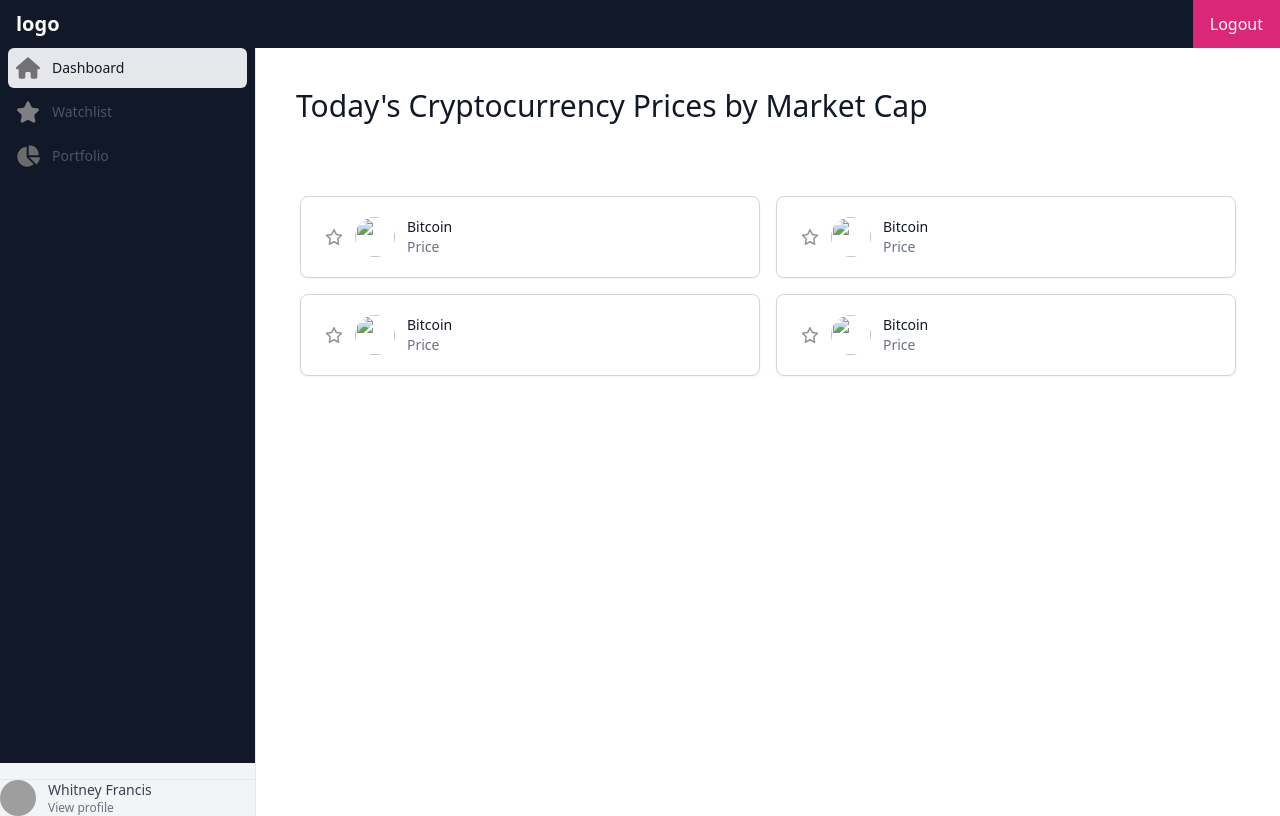
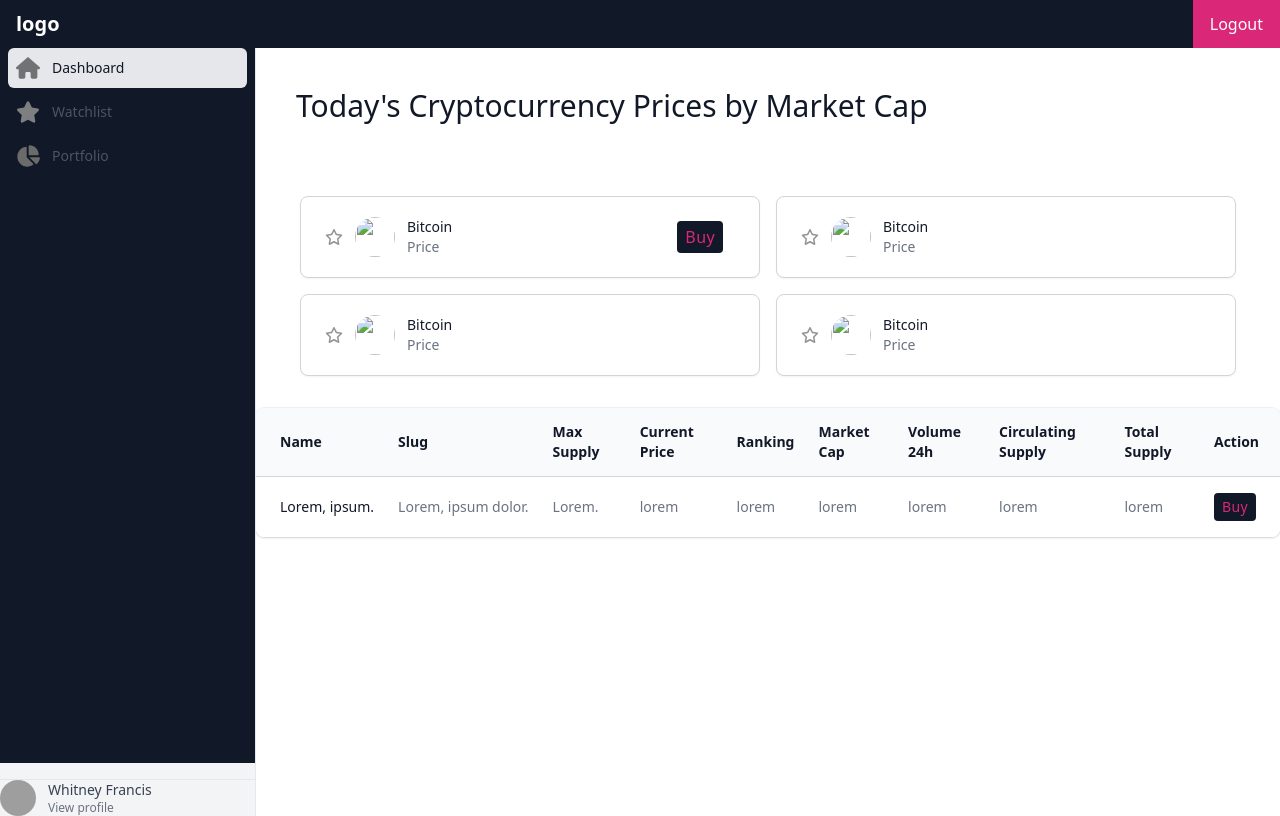
Before and after one commit to Sahtani/Cryptocurrency-_management, a PHP site: page /dashboard.php in a window 1280 px wide. Run offline with PHP 8.4, Linux system fonts and the light colour scheme; some libraries are stand-ins or nearby versions; grey boxes are pictures that could not be loaded.

```diff
--- a/app/views/dashboard.php
+++ b/app/views/dashboard.php
@@ -63,10 +63,7 @@
 
                     <a href="#" class="text-gray-600 hover:bg-gray-50 hover:text-gray-900 group flex items-center px-2 py-2 text-base font-medium rounded-md" x-state-description="undefined: &quot;bg-gray-100 text-gray-900&quot;, undefined: &quot;text-gray-600 hover:bg-gray-50 hover:text-gray-900&quot;">
                     <svg class="text-gray-400 group-hover:text-gray-500 mr-4 h-6 w-6" xmlns="http://www.w3.org/2000/svg" height="16" width="18" viewBox="0 0 576 512"><path fill="#6b6b6b" d="M304 240V16.6c0-9 7-16.6 16-16.6C443.7 0 544 100.3 544 224c0 9-7.6 16-16.6 16H304zM32 272C32 150.7 122.1 50.3 239 34.3c9.2-1.3 17 6.1 17 15.4V288L412.5 444.5c6.7 6.7 6.2 17.7-1.5 23.1C371.8 495.6 323.8 512 272 512C139.5 512 32 404.6 32 272zm526.4 16c9.3 0 16.6 7.8 15.4 17c-7.7 55.9-34.6 105.6-73.9 142.3c-6 5.6-15.4 5.2-21.2-.7L320 288H558.4z"/></svg>
-Portfolio
-
-
-
+                    Portfolio
                 </div>
               </nav>
             </div>
@@ -184,6 +181,12 @@ Portfolio
             </p>
           </a>
         </div>
+        <div>
+        <a href="#_" class="inline-block px-2 py-1 text-1xl font-medium tracking-wide text-center text-pink-600 transition duration-200 bg-gray-900 hover:bg-[#111827] ease rounded">Buy</a>
+        </div>
+        <div>
+
+        </div>
       </div>
 
       <div class="relative rounded-lg border border-gray-300 bg-white px-6 py-5 shadow-sm flex items-center space-x-3 hover:border-gray-400 focus-within:ring-2 focus-within:ring-offset-2 focus-within:ring-indigo-500">
@@ -245,6 +248,44 @@ Portfolio
 
     </div>
   </div>
+  <div class="overflow-hidden shadow ring-1 ring-black ring-opacity-5 md:rounded-lg">
+            <table class="min-w-full divide-y divide-gray-300">
+              <thead class="bg-gray-50">
+                <tr>
+                  <th scope="col" class="py-3.5 pl-4 pr-3 text-left text-sm font-semibold text-gray-900 sm:pl-6">Name</th>
+                  <th scope="col" class="px-3 py-3.5 text-left text-sm font-semibold text-gray-900">Slug</th>
+                  <th scope="col" class="px-3 py-3.5 text-left text-sm font-semibold text-gray-900">Max Supply</th>
+                  <th scope="col" class="px-3 py-3.5 text-left text-sm font-semibold text-gray-900">Current Price</th>
+                  <th scope="col" class="px-3 py-3.5 text-left text-sm font-semibold text-gray-900">Ranking</th>
+                  <th scope="col" class="px-3 py-3.5 text-left text-sm font-semibold text-gray-900">Market Cap</th>
+                  <th scope="col" class="px-3 py-3.5 text-left text-sm font-semibold text-gray-900">Volume 24h</th>
+                  <th scope="col" class="px-3 py-3.5 text-left text-sm font-semibold text-gray-900">Circulating Supply</th>
+                  <th scope="col" class="px-3 py-3.5 text-left text-sm font-semibold text-gray-900">Total Supply</th>
+                  <th scope="col" class="px-3 py-3.5 text-left text-sm font-semibold text-gray-900">Action</th>
+
+                </tr>
+              </thead>
+              <tbody class="divide-y divide-gray-200 bg-white">
+
+                  <tr>
+                    <td class="whitespace-nowrap py-4 pl-4 pr-3 text-sm font-medium text-gray-900 sm:pl-6">Lorem, ipsum.</td>
+                    <td class="whitespace-nowrap px-3 py-4 text-sm text-gray-500">Lorem, ipsum dolor.</td>
+                    <td class="whitespace-nowrap px-3 py-4 text-sm text-gray-500">Lorem.</td>
+                    <td class="whitespace-nowrap px-3 py-4 text-sm text-gray-500">lorem</td>
+                    <td class="whitespace-nowrap px-3 py-4 text-sm text-gray-500">lorem</td>
+                    <td class="whitespace-nowrap px-3 py-4 text-sm text-gray-500">lorem</td>
+                    <td class="whitespace-nowrap px-3 py-4 text-sm text-gray-500">lorem</td>
+                    <td class="whitespace-nowrap px-3 py-4 text-sm text-gray-500">lorem</td>
+                    <td class="whitespace-nowrap px-3 py-4 text-sm text-gray-500">lorem</td>
+                    <td class="relative whitespace-nowrap py-4 pl-3 pr-4 text-right text-sm font-medium sm:pr-6">
+                      <a href="#" class="inline-block px-2 py-1 text-1xl font-medium tracking-wide text-center text-pink-600 transition duration-200 bg-gray-900 hover:bg-[#111827] ease rounded">Buy<span class="sr-only">, Floyd Miles</span></a>
+                    </td>
+
+                  </tr>
+
+
+              </tbody>
+            </table>
         </main>
 
       </div>
@@ -253,6 +294,16 @@ Portfolio
 
   </div>
 
+
+
+
+
+
+
+
+
+
+
    <script src="https://cdnjs.cloudflare.com/ajax/libs/alpinejs/2.8.0/alpine.js"></script>
 </body>
 </html>
```
